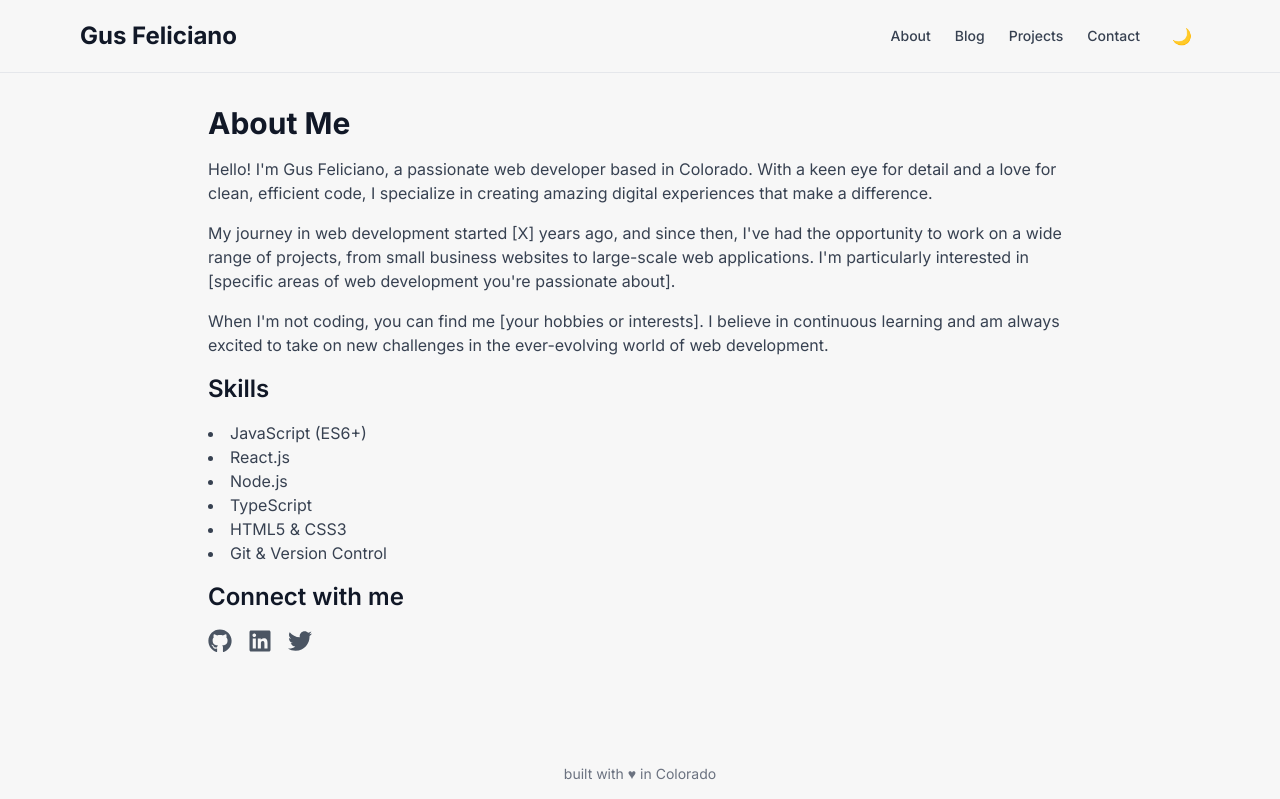
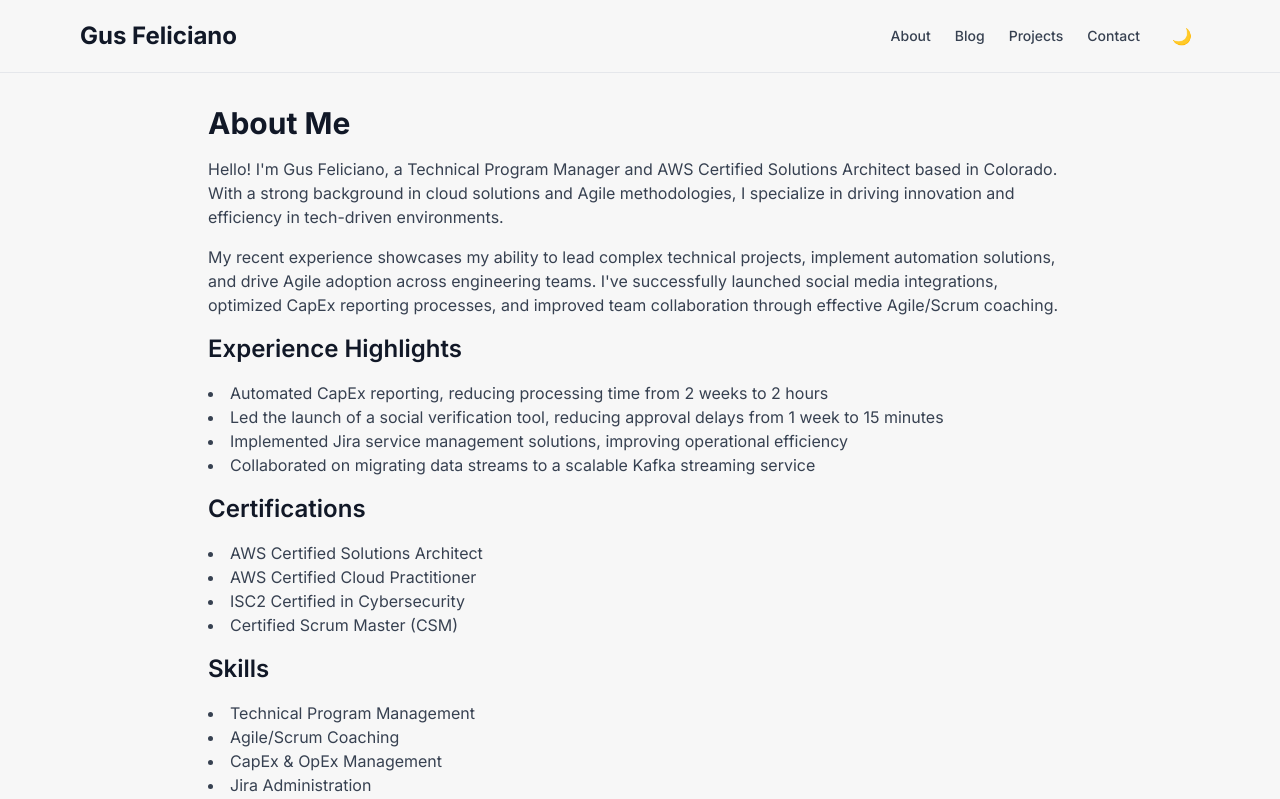
Before and after one commit to gusfeliciano/gusfeliciano-website, a Next.js app: page /about in a window 1280 px wide. Shown: the top 799 px of the page. Built offline with nearby package versions, Linux system fonts and the light colour scheme.

Commit message:
Updated user content, metadate and layouts

```diff
--- a/src/app/about/page.tsx
+++ b/src/app/about/page.tsx
@@ -4,8 +4,8 @@ import SocialLinks from '../../components/SocialLinks'
 import type { Metadata } from 'next'
 
 export const metadata: Metadata = {
-  title: 'About Gus Feliciano | Web Developer',
-  description: 'Learn more about Gus Feliciano, a passionate tech enthusiast based in Colorado.',
+  title: 'About Gus Feliciano | Technical Program Manager',
+  description: 'Learn more about Gus Feliciano, a Technical Program Manager and AWS Certified Solutions Architect based in Colorado.',
 }
 
 export default function About() {
@@ -16,22 +16,33 @@ export default function About() {
         <h1 className="text-3xl font-bold mb-4 text-gray-900 dark:text-white">About Me</h1>
         <div className="space-y-4 text-gray-700 dark:text-gray-300">
           <p>
-            Hello! I'm Gus Feliciano, a passionate web developer based in Colorado. With a keen eye for detail and a love for clean, efficient code, I specialize in creating amazing digital experiences that make a difference.
+            Hello! I'm Gus Feliciano, a Technical Program Manager and AWS Certified Solutions Architect based in Colorado. With a strong background in cloud solutions and Agile methodologies, I specialize in driving innovation and efficiency in tech-driven environments.
           </p>
           <p>
-            My journey in web development started [X] years ago, and since then, I've had the opportunity to work on a wide range of projects, from small business websites to large-scale web applications. I'm particularly interested in [specific areas of web development you're passionate about].
+            My recent experience showcases my ability to lead complex technical projects, implement automation solutions, and drive Agile adoption across engineering teams. I've successfully launched social media integrations, optimized CapEx reporting processes, and improved team collaboration through effective Agile/Scrum coaching.
           </p>
-          <p>
-            When I'm not coding, you can find me [your hobbies or interests]. I believe in continuous learning and am always excited to take on new challenges in the ever-evolving world of web development.
-          </p>
+          <h2 className="text-2xl font-semibold mt-6 mb-2 text-gray-900 dark:text-white">Experience Highlights</h2>
+          <ul className="list-disc list-inside">
+            <li>Automated CapEx reporting, reducing processing time from 2 weeks to 2 hours</li>
+            <li>Led the launch of a social verification tool, reducing approval delays from 1 week to 15 minutes</li>
+            <li>Implemented Jira service management solutions, improving operational efficiency</li>
+            <li>Collaborated on migrating data streams to a scalable Kafka streaming service</li>
+          </ul>
+          <h2 className="text-2xl font-semibold mt-6 mb-2 text-gray-900 dark:text-white">Certifications</h2>
+          <ul className="list-disc list-inside">
+            <li>AWS Certified Solutions Architect</li>
+            <li>AWS Certified Cloud Practitioner</li>
+            <li>ISC2 Certified in Cybersecurity</li>
+            <li>Certified Scrum Master (CSM)</li>
+          </ul>
           <h2 className="text-2xl font-semibold mt-6 mb-2 text-gray-900 dark:text-white">Skills</h2>
           <ul className="list-disc list-inside">
-            <li>JavaScript (ES6+)</li>
-            <li>React.js</li>
-            <li>Node.js</li>
-            <li>TypeScript</li>
-            <li>HTML5 & CSS3</li>
-            <li>Git & Version Control</li>
+            <li>Technical Program Management</li>
+            <li>Agile/Scrum Coaching</li>
+            <li>CapEx & OpEx Management</li>
+            <li>Jira Administration</li>
+            <li>Cloud Solutions (AWS)</li>
+            <li>English/Spanish Native Proficiency</li>
           </ul>
           <h2 className="text-2xl font-semibold mt-6 mb-2 text-gray-900 dark:text-white">Connect with me</h2>
           <SocialLinks />
--- a/src/app/blog/[slug]/page.tsx
+++ b/src/app/blog/[slug]/page.tsx
@@ -5,6 +5,19 @@ import matter from 'gray-matter'
 import Navbar from '../../../components/Navbar'
 import Footer from '../../../components/Footer'
 import Image from 'next/image'
+import type { Metadata } from 'next'
+
+export async function generateMetadata({ params }: { params: { slug: string } }): Promise<Metadata> {
+  const { slug } = params
+  const filePath = path.join(process.cwd(), 'src', 'posts', `${slug}.mdx`)
+  const fileContent = fs.readFileSync(filePath, 'utf8')
+  const { data: frontmatter } = matter(fileContent)
+
+  return {
+    title: `${frontmatter.title} | Gus Feliciano's Blog`,
+    description: frontmatter.excerpt || 'Read this insightful article by Gus Feliciano on cloud architecture, Agile methodologies, and tech innovation.',
+  }
+}
 
 export async function generateStaticParams() {
   const files = fs.readdirSync(path.join('src', 'posts'))
--- a/src/app/blog/page.tsx
+++ b/src/app/blog/page.tsx
@@ -4,7 +4,12 @@ import Link from 'next/link'
 import Image from 'next/image'
 import Navbar from '../../components/Navbar'
 import Footer from '../../components/Footer'
+import type { Metadata } from 'next'
 
+export const metadata: Metadata = {
+  title: 'Blog | Gus Feliciano',
+  description: 'Explore articles on cloud architecture, Agile methodologies, and tech innovation by Gus Feliciano.',
+}
 interface PostMetadata {
   title?: string;
   date?: string;
--- a/src/app/contact/page.tsx
+++ b/src/app/contact/page.tsx
@@ -1,11 +1,10 @@
 import Navbar from '../../components/Navbar'
 import Footer from '../../components/Footer'
-import Link from 'next/link'
-import { FaGithub, FaLinkedin, FaTwitter } from 'react-icons/fa'
+import SocialLinks from '../../components/SocialLinks'
 
 export const metadata = {
   title: 'Contact | Gus Feliciano',
-  description: 'Get in touch with Gus Feliciano for web development projects or collaborations.',
+  description: 'Get in touch with Gus Feliciano for technical program management, cloud solutions, or Agile methodologies discussions.',
 }
 
 export default function Contact() {
@@ -21,21 +20,13 @@ export default function Contact() {
           <div className="mb-4">
             <h2 className="text-xl font-semibold mb-2 text-gray-900 dark:text-white">Email</h2>
             <a href="mailto:your.email@example.com" className="text-blue-600 dark:text-blue-400 hover:underline">
-              your.email@example.com
+              gus.feliciano@outlook.com
             </a>
           </div>
           <div>
-            <h2 className="text-xl font-semibold mb-2 text-gray-900 dark:text-white">Social Media</h2>
+            <h2 className="text-xl font-semibold mb-2 text-gray-900 dark:text-white">Connect with me</h2>
             <div className="flex space-x-4">
-              <a href="https://github.com/yourusername" target="_blank" rel="noopener noreferrer" className="text-gray-700 hover:text-gray-900 dark:text-gray-300 dark:hover:text-white">
-                <FaGithub size={24} />
-              </a>
-              <a href="https://linkedin.com/in/yourusername" target="_blank" rel="noopener noreferrer" className="text-gray-700 hover:text-gray-900 dark:text-gray-300 dark:hover:text-white">
-                <FaLinkedin size={24} />
-              </a>
-              <a href="https://twitter.com/yourusername" target="_blank" rel="noopener noreferrer" className="text-gray-700 hover:text-gray-900 dark:text-gray-300 dark:hover:text-white">
-                <FaTwitter size={24} />
-              </a>
+            <SocialLinks />
             </div>
           </div>
         </div>
--- a/src/app/page.tsx
+++ b/src/app/page.tsx
@@ -1,30 +1,32 @@
 import Image from 'next/image'
 import Navbar from '../components/Navbar'
 import Footer from '../components/Footer'
+import type { Metadata } from 'next'
+
+export const metadata: Metadata = {
+  title: 'Gus Feliciano | Tech Enthusiast, Cloud Architect, Agile Advocate',
+  description: 'Gus Feliciano is a Technical Program Manager specializing in cloud architecture, Agile methodologies, and bridging technology with business needs.',
+}
 
 export default function Home() {
   return (
     <div className="min-h-screen flex flex-col bg-light-bg dark:bg-gray-900">
       <Navbar />
-      <main className="flex-grow flex items-start justify-center p-8 mt-16">
-        <div className="max-w-4xl w-full flex flex-col md:flex-row items-center gap-8">
-          <div className="w-full md:w-1/2">
+      <main className="flex-grow flex items-center justify-center p-8">
+        <div className="max-w-3xl w-full text-center">
           <Image
             src="/gf-profile.png"
             alt="Gus Feliciano"
-              width={400}
-              height={400}
-              className="rounded-full"
+            width={200}
+            height={200}
+            className="rounded-full mx-auto mb-6"
           />
-          </div>
-          <div className="w-full md:w-1/2 text-center md:text-left">
           <h1 className="text-4xl font-bold mb-4 dark:text-white">
-              Hello, I'm Gus Feliciano
+            Hey, I'm Gus 👋
           </h1>
-            <p className="text-xl dark:text-gray-300">
-              I'm a web developer passionate about creating amazing digital experiences.
+          <p className="text-xl mb-6 dark:text-gray-300">
+            I'm a tech enthusiast, cloud architect, and Agile advocate. I create solutions that bridge technology and business needs, specializing in cloud architecture, Agile project management, and process automation.
           </p>
-          </div>
         </div>
       </main>
       <Footer />
--- a/src/app/projects/page.tsx
+++ b/src/app/projects/page.tsx
@@ -4,7 +4,7 @@ import type { Metadata } from 'next'
 
 export const metadata: Metadata = {
   title: 'Projects | Gus Feliciano',
-  description: 'Explore the web development projects created by Gus Feliciano, showcasing skills in React, Node.js, and more.',
+  description: 'Explore innovative projects by Gus Feliciano, showcasing expertise in cloud architecture, Agile methodologies, and tech innovation.',
 }
 
 const projects = [
--- a/src/components/SocialLinks.tsx
+++ b/src/components/SocialLinks.tsx
@@ -3,15 +3,17 @@ import { FaGithub, FaLinkedin, FaTwitter } from 'react-icons/fa';
 export default function SocialLinks() {
   return (
     <div className="flex space-x-4">
-      <a href="https://github.com/yourusername" target="_blank" rel="noopener noreferrer" className="text-gray-600 hover:text-gray-900 dark:text-gray-400 dark:hover:text-white">
+      <a href="https://github.com/gusfeliciano" target="_blank" rel="noopener noreferrer" className="text-gray-600 hover:text-gray-900 dark:text-gray-400 dark:hover:text-white">
         <FaGithub size={24} />
       </a>
-      <a href="https://linkedin.com/in/yourusername" target="_blank" rel="noopener noreferrer" className="text-gray-600 hover:text-gray-900 dark:text-gray-400 dark:hover:text-white">
+      <a href="https://www.linkedin.com/in/gustavofeliciano/" target="_blank" rel="noopener noreferrer" className="text-gray-600 hover:text-gray-900 dark:text-gray-400 dark:hover:text-white">
         <FaLinkedin size={24} />
       </a>
+      {/*
       <a href="https://twitter.com/yourusername" target="_blank" rel="noopener noreferrer" className="text-gray-600 hover:text-gray-900 dark:text-gray-400 dark:hover:text-white">
         <FaTwitter size={24} />
       </a>
+      */}
     </div>
   );
 }
```
Lines whose indentation alone changed are shown as unchanged.
